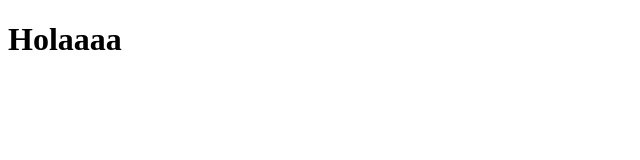
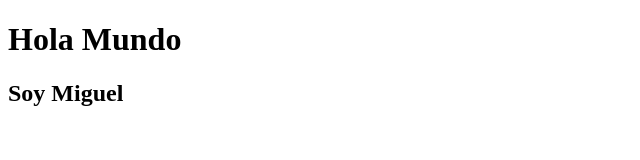
Before and after one commit to MejiaMigue/Repositorio, a plain HTML site: page index.html in a window 1280 px wide. Shown: the whole page, without its empty margins (0-640 px from the left). Drawn offline with Linux system fonts and the light colour scheme.

Commit message:
mensaje3

```diff
--- a/index.html
+++ b/index.html
@@ -7,6 +7,7 @@
     <title>Prueba</title>
 </head>
 <body>
-    <h1>Holaaaa</h1>
+    <h1>Hola Mundo</h1>
+    <h2>Soy Miguel</h2>
 </body>
 </html>
```
